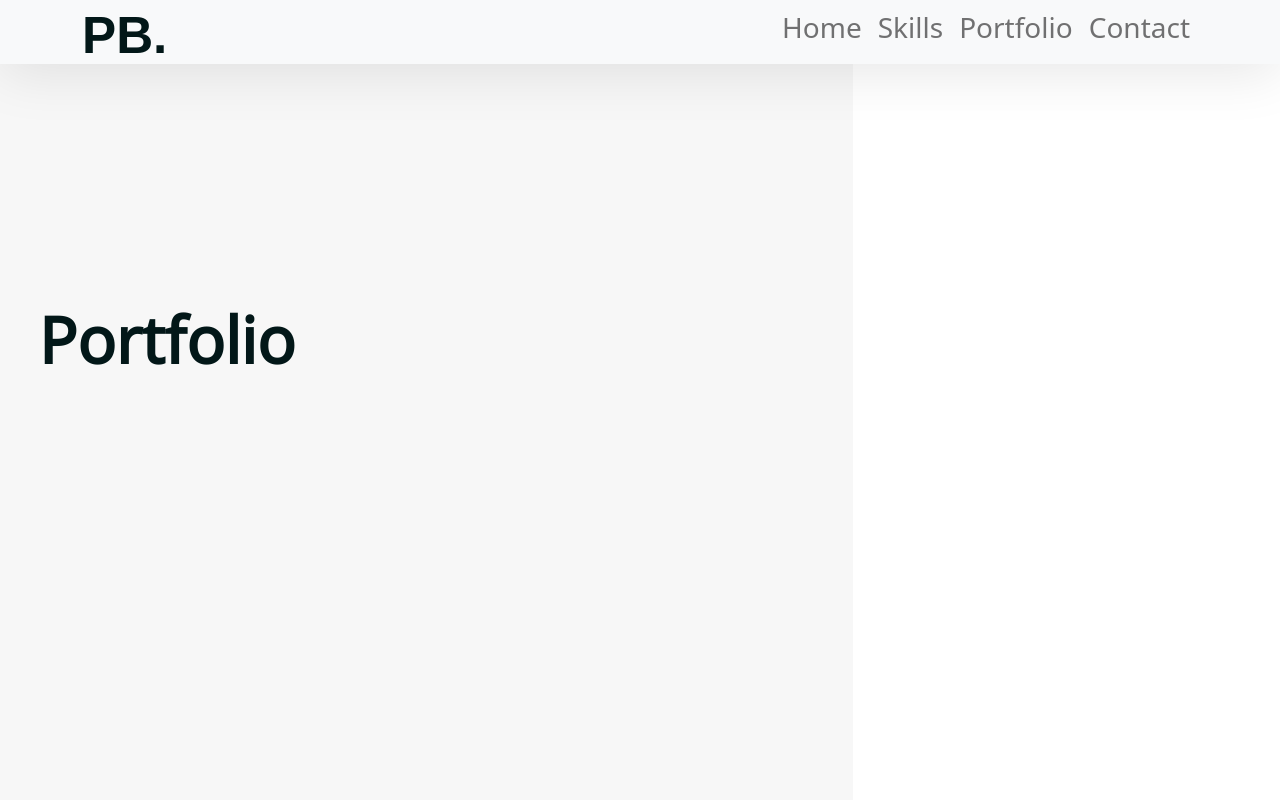
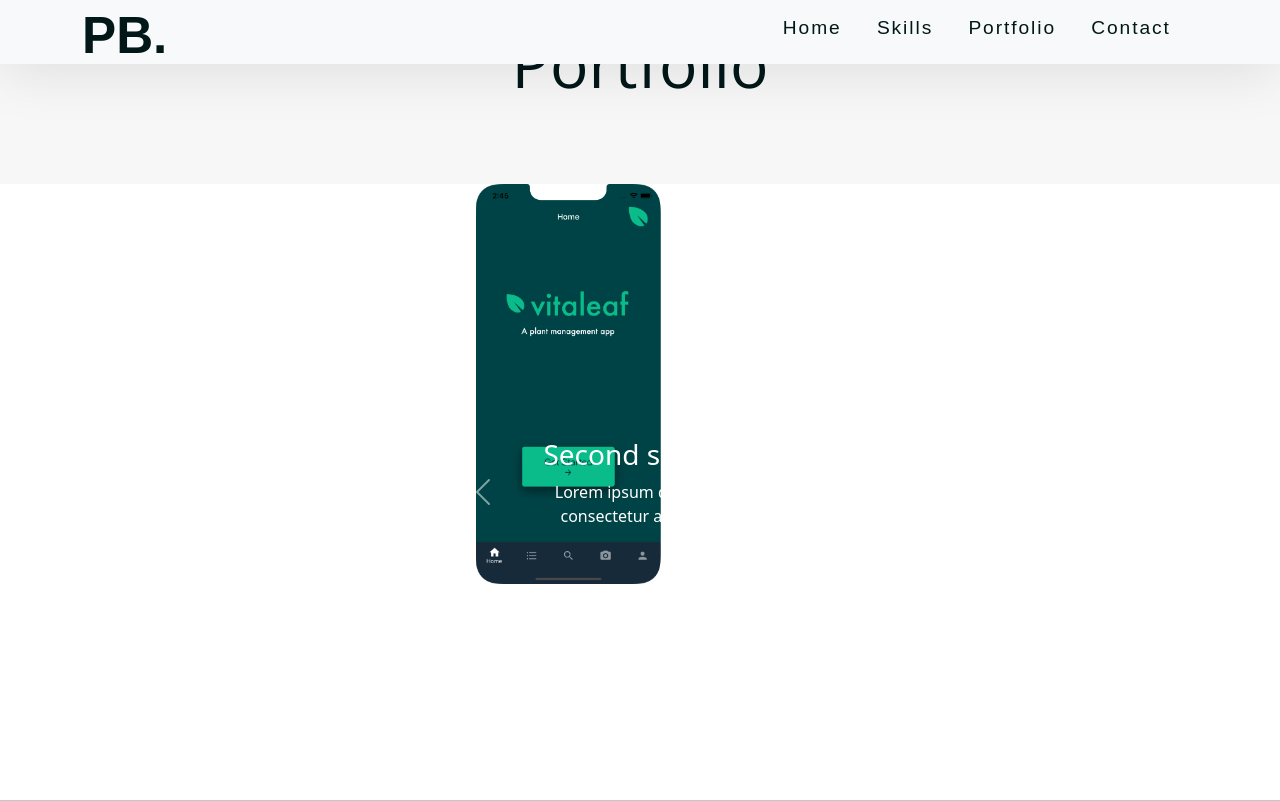
Before and after one commit to BulleyBulley/portfolio-website-react, a React (Create React App) app: page /portfolio in a window 1280 px wide. Built offline with nearby package versions, Linux system fonts and the light colour scheme.

Commit message:
adds carousel initial setup

```diff
--- a/src/App.css
+++ b/src/App.css
@@ -46,7 +46,7 @@ body {
   transition: 200ms;
 }
 
-/* .nav_items h3 {
+.nav_items h3 {
   color: #021718;
   font-size: 1.5vw;
   font-family: "Poppins", sans-serif;
@@ -54,6 +54,7 @@ body {
   letter-spacing: 0.1em;
   margin-right: 1em;
   transition: 200ms;
+  justify-content: center;
 }
 
 .nav_items h3:active {
@@ -64,7 +65,17 @@ body {
   margin-top: -5px;
 
   transition: 400ms;
-} */
+}
+
+.nav-link {
+  display: flex;
+  justify-content: center;
+}
+
+.active-scroll-spy {
+  text-decoration: underline;
+
+}
 
 /* Main Page */
 
@@ -160,9 +171,7 @@ body {
   display: grid;
   grid-template-columns: 1fr;
   grid-template-rows: 1fr;
-
   grid-template-areas: "c";
-
   width: 100vw;
   height: 100vh;
 }
@@ -210,6 +219,77 @@ body {
   background-color: red;
 }
 
-.active-scroll-spy {
-  background-color: rgb(185, 114, 21);
+
+
+/* Portfolio */
+
+.portfolio-page-container {
+  display: grid;
+  grid-template-columns: 1fr;
+  grid-template-rows: 1fr 5fr;
+
+  grid-template-areas:
+  "e"
+  "f"
+  ;
+
+  width: 100vw;
+  height: 100vh;
 }
+
+/* .main-page-side-column-left {
+  grid-area: "c";
+  background: url("./components/img/repeated-square-dark.png");
+} */
+
+.portfolio_class h1 {
+  font-size: 5vw;
+  line-height: 1em;
+  color: #021718;
+  font-family: "Open Sans", sans-serif;
+  transition: 500ms;
+  font-weight: 400;
+  margin-top: 4vh;
+}
+
+.portfolio_title {
+  grid-area: "e";
+  display: flex;
+  justify-content: center;
+
+  background-color: rgb(247, 247, 247);
+  padding-bottom: 10vh;
+}
+
+.portfolio_carousel_container {
+  grid-area: 'f';
+  display: flex;
+  justify-content: center;
+}
+
+.carousel.slide {
+
+
+}
+
+
+
+.portfolio_items h1 {
+}
+
+.portfolio_items h3 {
+  font-family: "Open Sans", sans-serif;
+  font-weight: 400;
+  transition: 500ms;
+}
+
+.portfolio_items h1:hover {
+  letter-spacing: 0.05em;
+  transition: 500ms;
+}
+
+.carousel_image {
+  max-width: 25vw;
+  max-height: 50vh;
+
+}
--- a/src/components/Container.jsx
+++ b/src/components/Container.jsx
@@ -3,14 +3,19 @@ import Main from "./Main";
 import Skills from "./Skills";
 import Portfolio from "./Portfolio";
 import ScrollSpy from "react-ui-scrollspy";
+import { useState } from "react";
 
 const Container = () => {
+    const [scrollLocation, setScrollLocation] = useState('')
+
 
     return (
         <>
-        <ScrollSpy scrollThrottle={100} useBoxMethod={false} offsetTop={50}>
+        <ScrollSpy scrollThrottle={100} useBoxMethod={false} offsetTop={50} onUpdateCallback={location =>
+                setScrollLocation(location)
+              }>
         <Main />
-        <Skills />
+        <Skills scrollLocation={scrollLocation} setScrollLocation={setScrollLocation}/>
         <Portfolio />
         <Contact />
         </ScrollSpy>
--- a/src/components/Main.jsx
+++ b/src/components/Main.jsx
@@ -1,4 +1,4 @@
-
+import Divider from '@mui/material/Divider';
 
 const Main = () => {
 
@@ -16,6 +16,7 @@ const Main = () => {
           <div class="main-page-side-column"></div>
         </div>
       </div>
+      <Divider light />
     </section>
   );
 };
--- a/src/components/Portfolio.jsx
+++ b/src/components/Portfolio.jsx
@@ -1,18 +1,73 @@
-
-
+import { useState } from "react";
+import { Carousel } from "react-bootstrap";
+import Divider from "@mui/material/Divider";
+import vitaleaf from "./img/carousel/vitaleaf.png"
 
 const Portfolio = () => {
 
 
+    const [index, setIndex] = useState(0);
+
+    const handleSelect = (selectedIndex, e) => {
+      setIndex(selectedIndex);
+    };
+
+
+
   return (
     <section id="portfolio">
-      <div className="main_class">
-        <div class="main-page-container">
-          <div class="title-items">
-            <h1>Portfolio</h1>
-          </div>
+      <div className="portfolio_class">
+        <div class="portfolio-page-container">
+          <div class='portfolio_title'>
+        <h1>Portfolio</h1>
+        </div>
+            <div class="portfolio_carousel_container">
+
+        <Carousel activeIndex={index} onSelect={handleSelect}>
+      <Carousel.Item>
+        <img
+          className="carousel_image"
+          src={vitaleaf}
+          alt="First slide"
+        />
+        <Carousel.Caption>
+          <h3>Vitaleaf</h3>
+          <p>A Mobile Plant Management App</p>
+          <p>React Native/TypeScript/AWS DynamoDB, Cognito, Amplify, API Gateway</p>
+        </Carousel.Caption>
+      </Carousel.Item>
+      <Carousel.Item>
+        <img
+          className="carousel_image"
+          src={vitaleaf}
+          alt="Second slide"
+        />
+
+        <Carousel.Caption>
+          <h3>Second slide label</h3>
+          <p>Lorem ipsum dolor sit amet, consectetur adipiscing elit.</p>
+        </Carousel.Caption>
+      </Carousel.Item>
+      <Carousel.Item>
+        <img
+          className="carousel_image"
+          src={vitaleaf}
+          alt="Third slide"
+        />
+
+        <Carousel.Caption>
+          <h3>Third slide label</h3>
+          <p>
+            Praesent commodo cursus magna, vel scelerisque nisl consectetur.
+          </p>
+        </Carousel.Caption>
+      </Carousel.Item>
+    </Carousel>
+
         </div>
       </div>
+      </div>
+      <Divider light />
     </section>
   );
 };
--- a/src/components/Skills.jsx
+++ b/src/components/Skills.jsx
@@ -27,21 +27,19 @@ import FormControlLabel from "@mui/material/FormControlLabel";
 import { styled } from "@mui/material/styles";
 
 
-const Skills = () => {
+const Skills = (props) => {
   const location = useLocation()
-  console.log(location.hash)
+  const {scrollLocation} = props
+  console.log(location.hash, 'location hash')
+  console.log(scrollLocation, 'scroll location')
   const [checked, setChecked] = React.useState(false);
 
-  const handleChange = () => {
-    setChecked((prev) => !prev);
-  };
-
   React.useEffect (() => {
-    if (location.hash === '#skills') {
+    if (location.hash === '#skills' || scrollLocation === 'skills') {
     setChecked(true)
     }
     else {setChecked(false)}
-  },[location])
+  },[location, scrollLocation])
 
   const Item = styled(Paper)(({ theme }) => ({
     ...theme.typography.body2,
@@ -69,7 +67,7 @@ const Skills = () => {
             /> */}
             <Grow in={checked}
             style={{ transformOrigin: "0 0 0" }}
-            {...(checked ? { timeout: 1000 } : {})}>
+            {...(checked ? { timeout: 750 } : {})}>
               <Stack
                 class="skills_stack"
                 direction="row"
@@ -99,7 +97,7 @@ const Skills = () => {
             <Grow
               in={checked}
               style={{ transformOrigin: "0 0 0" }}
-              {...(checked ? { timeout: 2000 } : {})}
+              {...(checked ? { timeout: 1000 } : {})}
             >
               <Stack
                 direction="row"
@@ -137,7 +135,7 @@ const Skills = () => {
             <Grow
               in={checked}
               style={{ transformOrigin: "0 0 0" }}
-              {...(checked ? { timeout: 3000 } : {})}
+              {...(checked ? { timeout: 1250 } : {})}
             >
 
             <Stack
@@ -174,6 +172,7 @@ const Skills = () => {
           </div>
         </div>
       </div>
+      <Divider light />
     </section>
 
   );
```
Also changed, not shown: src/components/img/carousel/vitaleaf.png (added).
